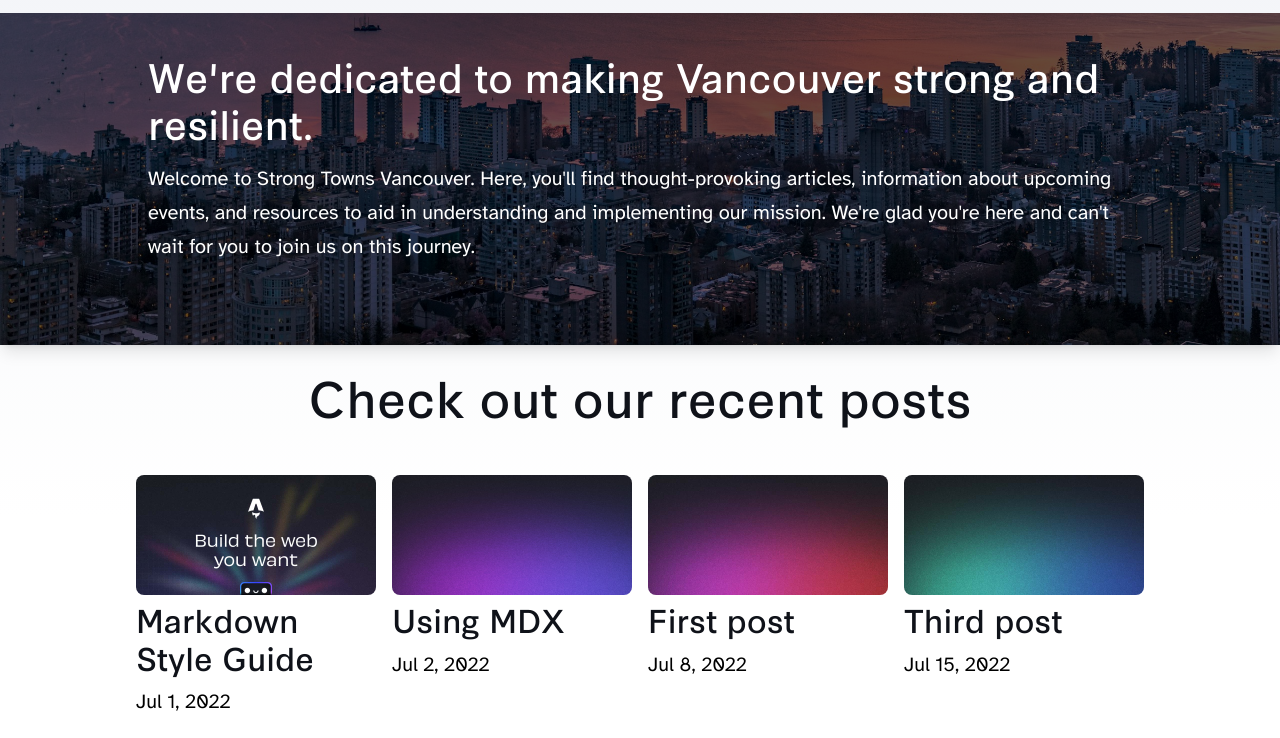
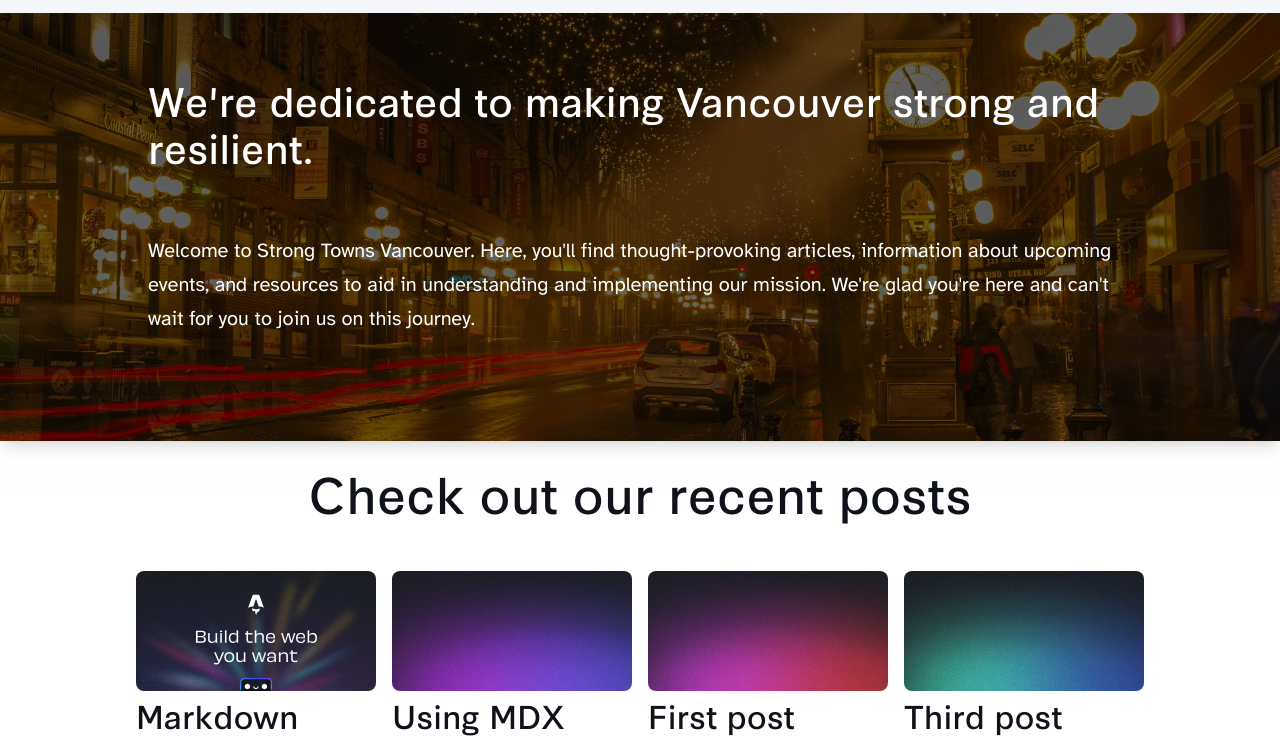
Before and after one commit to StrongTownsVancouver/website, an Astro site: page / in a window 1280 px wide. Shown: the part 83-821 px from the top of the page. Built offline with nearby package versions, Linux system fonts and the light colour scheme; Astro itself is replaced by a stand-in of ours.

Commit message:
Update background on index page.

```diff
--- a/src/components/ContentWithBackground.astro
+++ b/src/components/ContentWithBackground.astro
@@ -7,7 +7,7 @@ const { background } = Astro.props;
 ---
 
 <div
-    class="mx-auto h-full overflow-y-scroll bg-cover bg-scroll bg-bottom bg-no-repeat shadow-lg"
+    class="mx-auto h-full overflow-y-scroll bg-cover bg-scroll md:bg-center bg-bottom bg-no-repeat shadow-lg"
     style={`background-image: url('${background}')`}
 >
     <div
--- a/src/pages/index.astro
+++ b/src/pages/index.astro
@@ -16,12 +16,12 @@ const INDEX_PAGE_BLOG_POSTS_LIMIT = 4;
 	</head>
 	<body>
 		<Header />
-		<ContentWithBackground background="/vancouver-background.jpg">
+		<ContentWithBackground background="/gastown-night.jpg">
 			<main class="pt-12 max-w-5xl">
-				<h3 class="text-white">
+				<h3 class="text-white py-6">
 					We're dedicated to making Vancouver strong and resilient.
 				</h3>
-				<p>
+				<p class="py-6">
 					Welcome to Strong Towns Vancouver. Here, you'll find thought-provoking articles, information
 					about upcoming events, and resources to aid in understanding
 					and implementing our mission. We're glad you're here and
```
Also changed, not shown: public/gastown-night.jpg (added).
